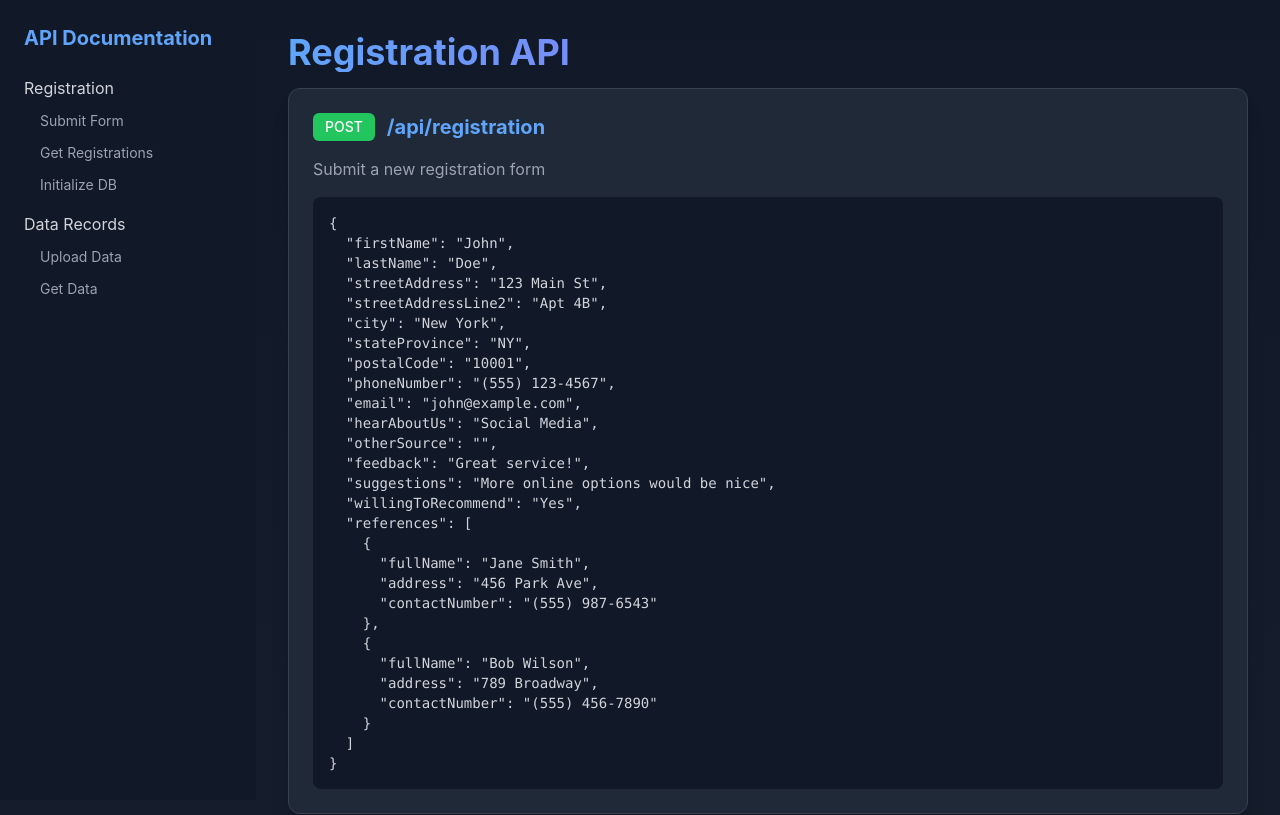
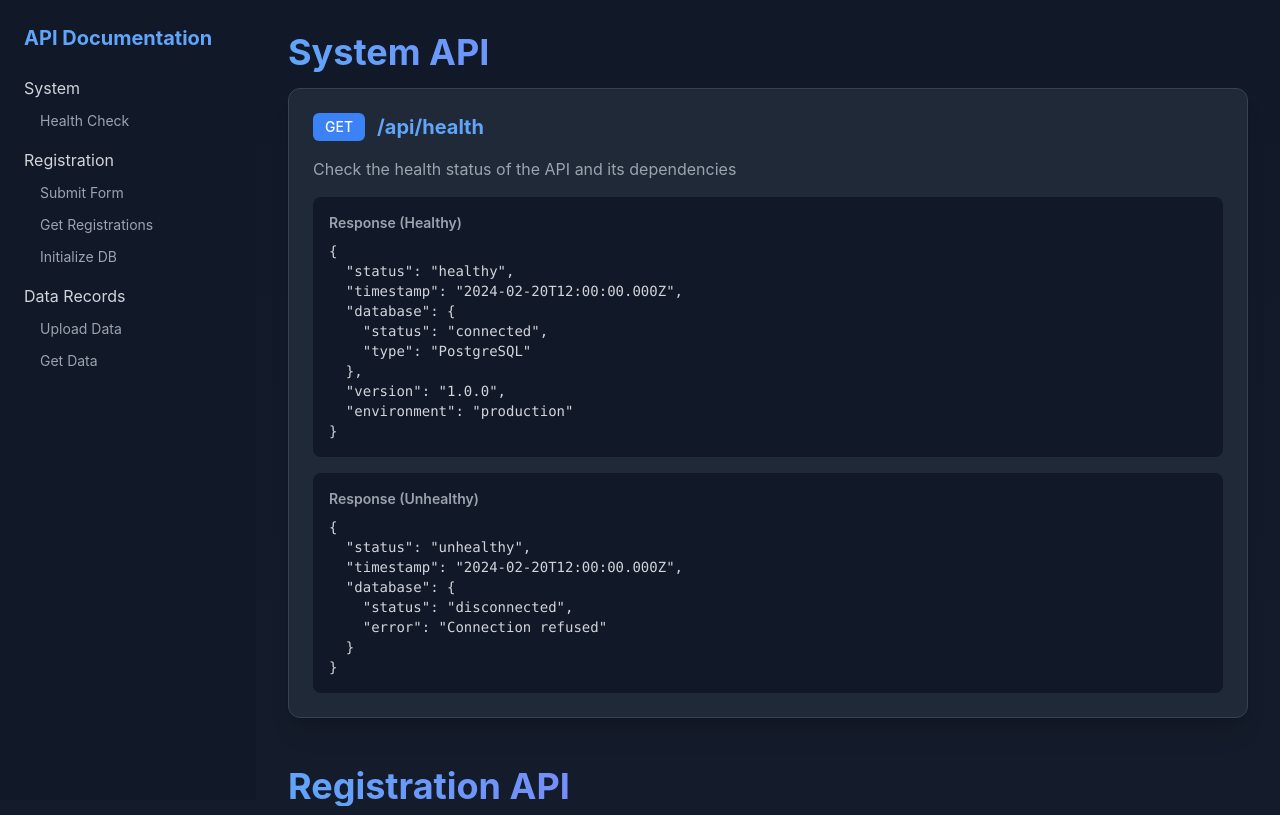
Before and after one commit to TitanLabs-Hub/server-gold-a, a Next.js app: page / in a window 1280 px wide. Shown: the top 815 px of the page. Built offline with nearby package versions, Linux system fonts and the light colour scheme.

Commit message:
Auto-sync after build (preserving .env file)

```diff
--- a/next.config.js
+++ b/next.config.js
@@ -27,7 +27,7 @@ const nextConfig = {
         headers: [
           { key: 'Access-Control-Allow-Origin', value: '*' },
           { key: 'Access-Control-Allow-Methods', value: 'GET, POST, PUT, DELETE, OPTIONS' },
-          { key: 'Access-Control-Allow-Headers', value: 'Content-Type, Authorization, X-API-Key' },
+          { key: 'Access-Control-Allow-Headers', value: 'Content-Type, Authorization' },
           { key: 'Access-Control-Max-Age', value: '86400' },
         ],
       },
--- /dev/null
+++ b/pages/api/health.ts
@@ -0,0 +1,39 @@
+import { NextApiRequest, NextApiResponse } from 'next';
+import { sql } from '@vercel/postgres';
+
+export default async function handler(req: NextApiRequest, res: NextApiResponse) {
+  if (req.method !== 'GET') {
+    return res.status(405).json({
+      status: 'error',
+      message: 'Method not allowed'
+    });
+  }
+
+  try {
+    // Test database connection
+    await sql`SELECT 1`;
+
+    // Return success response with additional system information
+    res.status(200).json({
+      status: 'healthy',
+      timestamp: new Date().toISOString(),
+      database: {
+        status: 'connected',
+        type: 'PostgreSQL'
+      },
+      version: process.env.npm_package_version || '1.0.0',
+      environment: process.env.NODE_ENV
+    });
+  } catch (error) {
+    // If database check fails, return error response
+    console.error('Health check failed:', error);
+    res.status(503).json({
+      status: 'unhealthy',
+      timestamp: new Date().toISOString(),
+      database: {
+        status: 'disconnected',
+        error: error instanceof Error ? error.message : 'Unknown database error'
+      }
+    });
+  }
+}
--- a/pages/api/unauthorized.ts
+++ b/pages/api/unauthorized.ts
@@ -1,5 +1,5 @@
 import { NextApiRequest, NextApiResponse } from 'next';
 
 export default function handler(req: NextApiRequest, res: NextApiResponse) {
-  res.status(401).json({ error: 'Unauthorized - Invalid API Key' });
+  res.status(401).json({ error: 'Unauthorized' });
 }
--- a/pages/index.tsx
+++ b/pages/index.tsx
@@ -8,6 +8,12 @@ export default function Home() {
         <nav className="w-64 bg-gray-900 min-h-screen p-6 fixed left-0 overflow-y-auto">
           <h2 className="text-xl font-bold mb-6 text-blue-400">API Documentation</h2>
           <ul className="space-y-4">
+            <li>
+              <a href="#system" className="text-gray-300 hover:text-blue-400">System</a>
+              <ul className="ml-4 mt-2 space-y-2">
+                <li><a href="#health-check" className="text-gray-400 hover:text-blue-400 text-sm">Health Check</a></li>
+              </ul>
+            </li>
             <li>
               <a href="#registration" className="text-gray-300 hover:text-blue-400">Registration</a>
               <ul className="ml-4 mt-2 space-y-2">
@@ -28,6 +34,50 @@ export default function Home() {
 
         {/* Main Content */}
         <div className="ml-64 p-8 flex-1">
+          {/* System Section */}
+          <section id="system" className="mb-12">
+            <h1 className="text-4xl font-bold mb-4 bg-gradient-to-r from-blue-400 to-purple-500 text-transparent bg-clip-text">
+              System API
+            </h1>
+
+            {/* Health Check */}
+            <section id="health-check" className="bg-gray-800 rounded-xl p-6 shadow-xl border border-gray-700 mb-8">
+              <div className="flex items-center gap-3 mb-4">
+                <span className="px-3 py-1 bg-blue-500 text-white rounded-md text-sm font-medium">GET</span>
+                <h3 className="text-xl font-bold text-blue-400">/api/health</h3>
+              </div>
+              <p className="text-gray-400 mb-4">Check the health status of the API and its dependencies</p>
+              <div className="bg-gray-900 rounded-lg p-4">
+                <h4 className="text-sm font-semibold text-gray-400 mb-2">Response (Healthy)</h4>
+                <pre className="text-sm text-gray-300 overflow-x-auto">
+{`{
+  "status": "healthy",
+  "timestamp": "2024-02-20T12:00:00.000Z",
+  "database": {
+    "status": "connected",
+    "type": "PostgreSQL"
+  },
+  "version": "1.0.0",
+  "environment": "production"
+}`}
+                </pre>
+              </div>
+              <div className="bg-gray-900 rounded-lg p-4 mt-4">
+                <h4 className="text-sm font-semibold text-gray-400 mb-2">Response (Unhealthy)</h4>
+                <pre className="text-sm text-gray-300 overflow-x-auto">
+{`{
+  "status": "unhealthy",
+  "timestamp": "2024-02-20T12:00:00.000Z",
+  "database": {
+    "status": "disconnected",
+    "error": "Connection refused"
+  }
+}`}
+                </pre>
+              </div>
+            </section>
+          </section>
+
           {/* Registration Section */}
           <section id="registration" className="mb-12">
             <h1 className="text-4xl font-bold mb-4 bg-gradient-to-r from-blue-400 to-purple-500 text-transparent bg-clip-text">
```
Also changed, not shown: middleware.ts (+3 -13 lines), 1 other file (tests, documents, lock files or other folders).
